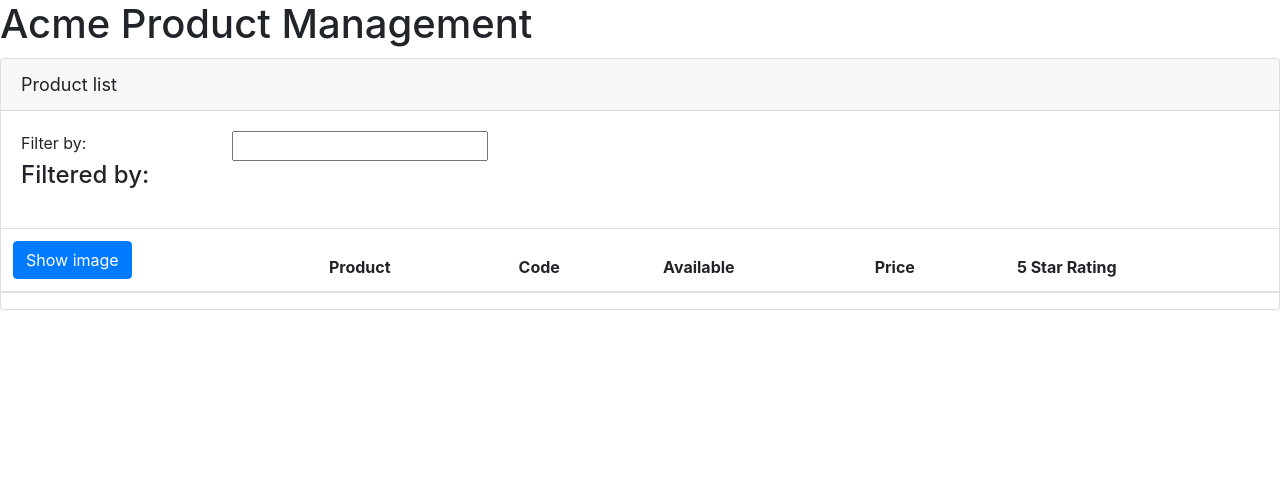
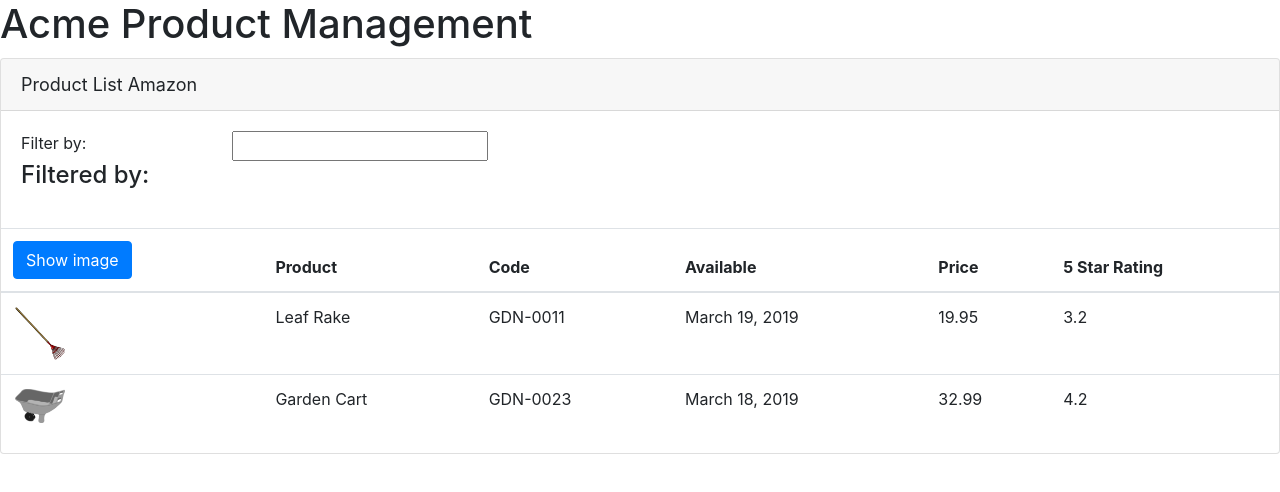
Before and after one commit to RaduTudorIon/Angular-products, an Angular app: page / in a window 1280 px wide. Shown: the top 492 px of the page. Built offline with nearby package versions, Linux system fonts and the light colour scheme.

Commit message:
Commit code

```diff
--- a/src/app/products/product-list.component.html
+++ b/src/app/products/product-list.component.html
@@ -1,6 +1,6 @@
 <div class='card'>
     <div class='card-header'>
-        Product list
+        {{pageTitle}}
     </div>
 
     <div class='card-body'>
@@ -19,7 +19,8 @@
     </div>
 
     <div class='table-responsive'>
-        <table class='table'>
+        <table class='table'
+        *ngIf='products && products.length'>
             <thead>
                 <tr>
                     <th>
@@ -36,7 +37,19 @@
             </tr>
             </thead>
             <tbody>
-
+                <tr *ngFor='let product of products'>
+                    <td>
+                        <img [src]='product.imageUrl'
+                        [title]='product.productName'
+                        [style.width.px] = 'imageWidth'
+                        [style.margin.px] = 'imageMargin'>
+                    </td>
+                    <td>{{ product.productName}} </td>
+                    <td>{{ product.productCode}} </td>
+                    <td>{{ product.releaseDate}} </td>
+                    <td>{{ product.price}} </td>
+                    <td>{{ product.starRating}} </td>
+                </tr>
             </tbody>
         </table>
     </div>
--- a/src/app/products/product-list.component.ts
+++ b/src/app/products/product-list.component.ts
@@ -6,5 +6,27 @@
 })
 
 export class ProductListComponent{
-
+    pageTitle: string = 'Product List Amazon';
+    imageWidth: number =  50;
+    imageMargin: number = 2;
+    products: any[]=[  {
+        "productId": 1,
+        "productName": "Leaf Rake",
+        "productCode": "GDN-0011",
+        "releaseDate": "March 19, 2019",
+        "description": "Leaf rake with 48-inch wooden handle.",
+        "price": 19.95,
+        "starRating": 3.2,
+        "imageUrl": "assets/images/leaf_rake.png"
+      },
+      {
+        "productId": 2,
+        "productName": "Garden Cart",
+        "productCode": "GDN-0023",
+        "releaseDate": "March 18, 2019",
+        "description": "15 gallon capacity rolling garden cart",
+        "price": 32.99,
+        "starRating": 4.2,
+        "imageUrl": "assets/images/garden_cart.png"
+      }];
 }
```
